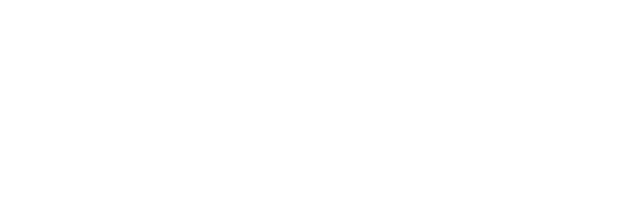
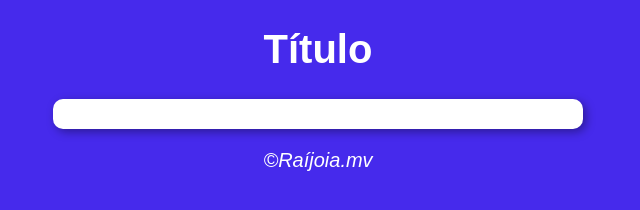
Before and after one commit to Raijoia/estudos, a plain HTML site: page Gustavo Guanabara (Curso JS)/exercicios01/ex001/index.html in a window 1280 px wide. Shown: the whole page, without its empty margins (322-962 px from the left). Drawn offline with Linux system fonts and the light colour scheme.

Commit message:
modelo do exercício

```diff
--- a/Gustavo Guanabara (Curso JS)/exercicios01/ex001/index.html
+++ b/Gustavo Guanabara (Curso JS)/exercicios01/ex001/index.html
@@ -3,9 +3,26 @@
 <head>
   <meta charset="UTF-8">
   <meta name="viewport" content="width=device-width, initial-scale=1.0">
-  <title>Document</title>
+  <link rel="stylesheet" href="styles.css">
+  <title>Modelo de Exercício</title>
 </head>
 <body>
+  <header>
+    <h1>Título</h1>
+  </header>
+  <section>
+    <div>
+
+    </div>
+    <div>
+
+    </div>
+  </section>
+  <footer>
+    <p>&copy;Raíjoia.mv</p>
+  </footer>
+
+<script src="./script.js"></script>
 
 </body>
 </html>
--- a/Gustavo Guanabara (Curso JS)/exercicios01/ex001/styles.css
+++ b/Gustavo Guanabara (Curso JS)/exercicios01/ex001/styles.css
@@ -0,0 +1,24 @@
+body {
+  background: rgb(70, 42, 236);
+  font: normal 15pt Arial;
+}
+
+header {
+  color: white;
+  text-align: center;
+}
+
+section {
+  background: white;
+  border-radius: 10px;
+  padding: 15px;
+  width: 500px;
+  margin: auto;
+  box-shadow: 3px 3px 10px rgba(0, 0, 0, 0.363);
+}
+
+footer {
+  color: white;
+  text-align: center;
+  font-style: italic;
+}
```
